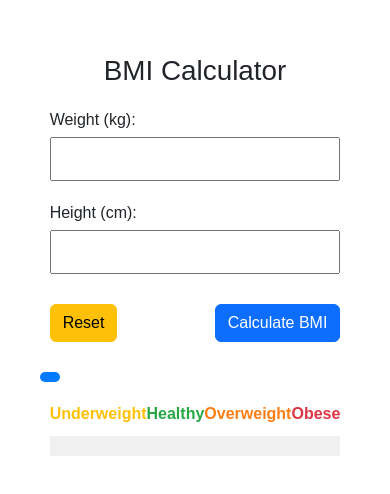
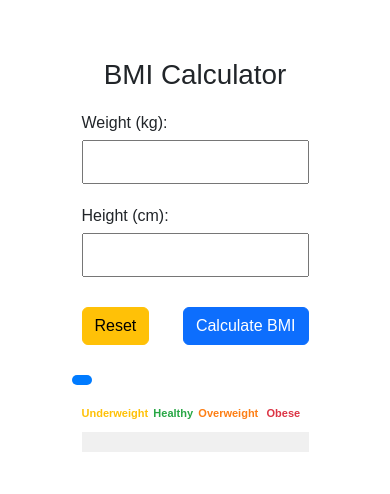
Before and after one commit to Ajith369369/bmi-app, a React (Vite) app: page / in a window 390 px wide. Shown: the part 142-636 px from the top of the page. Built offline with nearby package versions, Linux system fonts and the light colour scheme; the HTML template or start-up script is replaced by a standard one.

Commit message:
Add media query and change font family.

```diff
--- a/src/BMIIndicator.css
+++ b/src/BMIIndicator.css
@@ -51,3 +51,12 @@
   background: #f0f0f0;
   margin-top: 10px;
 }
+
+@media (max-width: 576px) {
+  .underweight,
+  .healthy,
+  .overweight,
+  .obese {
+    font-size: 11px;
+  }
+}
--- a/src/index.css
+++ b/src/index.css
@@ -9,6 +9,7 @@
 
 body {
   overflow-x: hidden;
+  font-family: Roboto Condensed, sans-serif;
 }
 
 #root {
```
